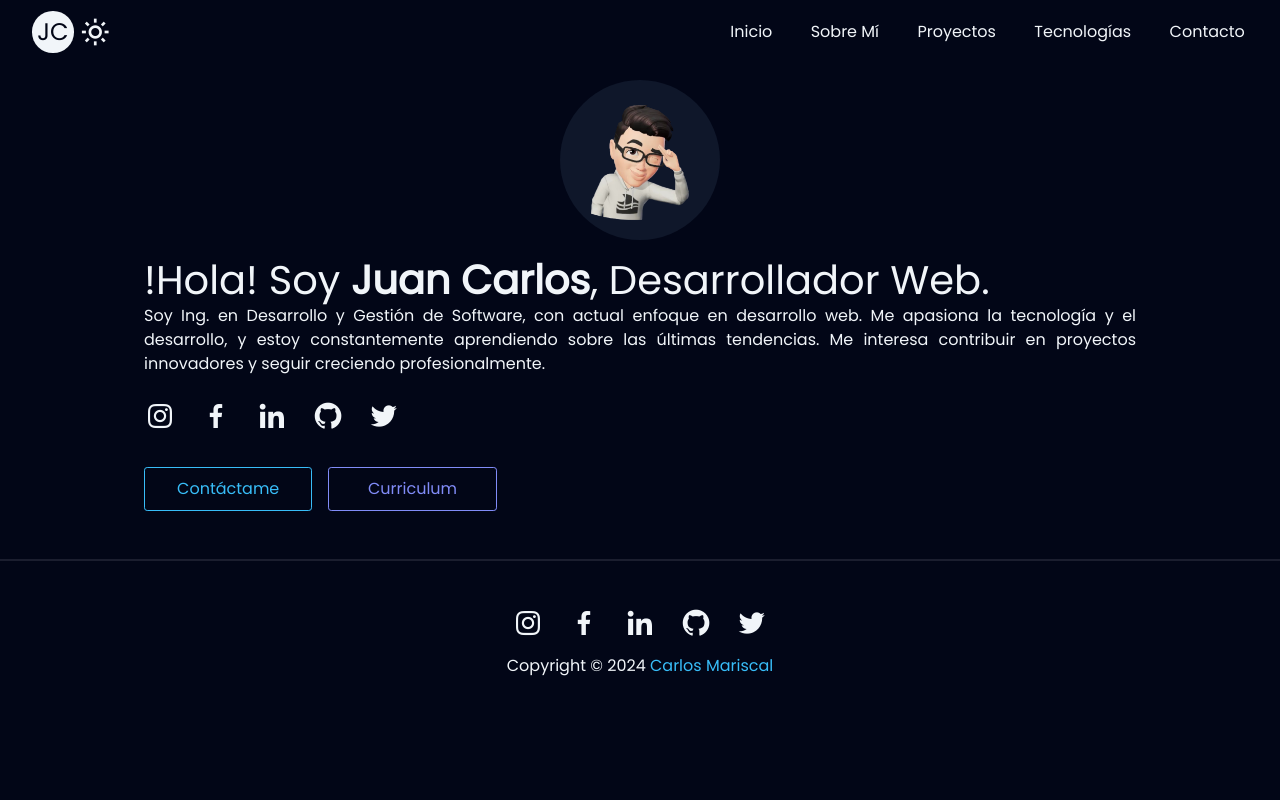
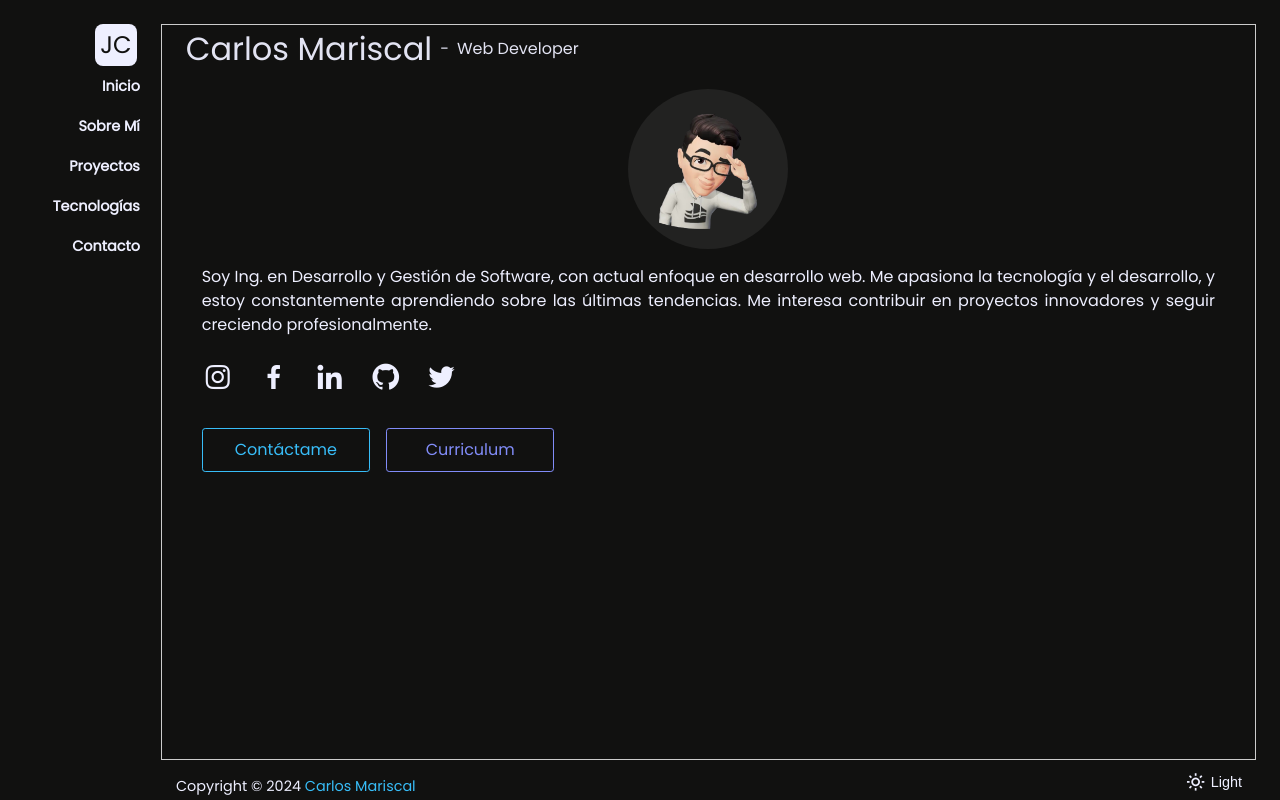
Before and after one commit to jcarlosMariscal/jcarlosMariscal, a Vue app: page / in a window 1280 px wide. Built offline with nearby package versions, Linux system fonts and the light colour scheme.

Commit message:
Rediseño de Portfolio

```diff
--- a/src/App.vue
+++ b/src/App.vue
@@ -1,20 +1,136 @@
 <template>
-  <NavBarMain />
-  <div class="container">
-    <router-view />
+  <div class="content">
+    <NavBarMain />
+    <div class="container">
+      <div class="container-resume">
+        <span class="resume-name">Carlos Mariscal</span>
+        <span>-</span>
+        <span class="resume-rol">Web Developer</span>
+      </div>
+      <div class="container-section">
+        <router-view />
+      </div>
+    </div>
+    <div class="content-theme">
+      <button type="button" class="theme-btn" @click.prevent="changeTheme">
+        <i class="bx" :class="{ 'bx-sun': darkMode, 'bx-moon': !darkMode }"></i>
+        <span class="theme-btn-text">{{ darkMode ? "Light" : "Dark" }}</span>
+      </button>
+    </div>
+    <div class="content-footer">
+      <p>Copyright © 2024 <a href="">Carlos Mariscal</a></p>
+    </div>
   </div>
-  <FooterMain />
 </template>
 <script setup lang="ts">
+import { onMounted, ref } from "vue";
 import NavBarMain from "./components/NavBarMain.vue";
-import FooterMain from "./components/FooterMain.vue";
+// import FooterMain from "./components/FooterMain.vue";
+const theme = ref<"light" | "dark">("light");
+const darkMode = ref(false);
+const changeTheme = () => {
+  theme.value = theme.value === "light" ? "dark" : "light";
+  localStorage.setItem("theme", theme.value);
+  updateTheme(theme.value);
+};
+
+const updateTheme = (value: string) => {
+  darkMode.value = value === "light" ? false : true;
+  document.documentElement.setAttribute("data-theme", value);
+};
+onMounted(() => {
+  const localTheme = localStorage.getItem("theme");
+  theme.value = localTheme === "light" ? "light" : "dark";
+  updateTheme(theme.value);
+});
 </script>
 <style>
 @import "assets/css/theme.css";
 @import "assets/css/style.css";
+.content {
+  /* background: pink; */
+  display: flex;
+  position: relative;
+}
+.content-theme {
+  position: absolute;
+  bottom: 0;
+  right: 0;
+  margin: 0 2rem;
+  margin-bottom: 0.4rem;
+  /* background: orange; */
+}
+.content-theme .theme-btn {
+  color: var(--color-text) !important;
+  background: transparent;
+  /* width: 1.8rem; */
+  /* height: 1.8rem; */
+  font-size: 1.3rem;
+  border: none;
+  display: flex;
+  align-items: center;
+  justify-content: center;
+  cursor: pointer;
+}
+.theme-btn-text {
+  font-size: 0.9rem;
+  margin-left: 0.3rem;
+}
+.content-footer {
+  position: absolute;
+  bottom: 0;
+  left: 0;
+  margin: 0 11rem;
+  font-size: 0.9rem;
+  margin-bottom: 0.4rem;
+  /* background: orange; */
+  color: var(--color-text);
+}
+.content-footer p a {
+  color: var(--color-primary);
+}
+.content-footer p a:hover {
+  color: var(--color-secondary);
+}
 .container {
-  height: auto;
-  margin: 1rem 8rem;
+  /* min-height: 50rem; */
+  /* max-height: 50rem; */
+  height: calc(100vh - 4.1rem);
+  width: 100%;
+  margin: 1.5rem;
+  /* background: yellow; */
+  /* padding: 1.5rem; */
+  border: 1px solid var(--color-border);
+  overflow: auto;
+  overflow: -moz-scrollbars-none; /* Para navegadores basados en Mozilla */
+  -ms-overflow-style: none; /* Para Internet Explorer y Edge */
+  /* -ms-overflow-style: none; */
+  /* background: green; */
+}
+.container::-webkit-scrollbar {
+  display: none; /* Para navegadores basados en WebKit como Chrome y Safari */
+}
+
+.container-resume {
+  display: flex;
+  align-items: center;
+  gap: 0.5rem;
+  position: sticky;
+  top: 0;
+  /* width: 100%; */
+  /* background: blue; */
+  background: var(--color-bg);
+  color: var(--color-text);
+  opacity: 0.95;
+  padding: 0.5rem 1.5rem;
+
+  z-index: 500;
+}
+.resume-name {
+  font-size: 2rem;
+}
+.container-section {
+  padding: 1rem 1.5rem;
 }
 .btn {
   color: var(--color-text);
--- a/src/assets/css/theme.css
+++ b/src/assets/css/theme.css
@@ -1,20 +1,22 @@
 :root {
-  --color-bg: rgb(241 245 249);
-  --color-text: #141414;
-  --color-white: rgb(241 245 249);
-  --color-dark: #141414;
-  --color-bg-second: rgb(229 231 235);
+  --color-bg: #eeefff;
+  --color-text: #111110;
+  --color-white: #eeefff;
+  --color-dark: #111110;
+  --color-bg-second: #dddeee;
   --color-primary: rgb(2 132 199); /* sky - tailwind */
   --color-secondary: #4f46e5; /* indigo - tailwind */
+  --color-border: #666666;
   --font-family: "Poppins", sans-serif;
 }
 [data-theme="dark"] {
-  --color-bg: #020617 !important;
-  --color-text: rgb(241 245 249) !important;
-  --color-white: rgb(241 245 249);
-  --color-dark: #141414 !important;
-  --color-bg-second: rgb(15 23 42) !important;
+  --color-bg: #111110 !important;
+  --color-text: #eeefff !important;
+  --color-white: #eeefff;
+  --color-dark: #111110 !important;
+  --color-bg-second: #222221 !important;
   --color-primary: rgb(56 189 248);
   --color-secondary: rgb(129 140 248);
+  --color-border: #ccc;
   --font-family: "Poppins", sans-serif;
 }
--- a/src/components/NavBarMain.vue
+++ b/src/components/NavBarMain.vue
@@ -3,14 +3,6 @@
     <div class="navbar__resume">
       <div class="navbar__resume-profile">
         <p class="profile-icon">JC</p>
-      </div>
-      <div class="navbar-theme">
-        <button type="button" class="theme-btn" @click.prevent="changeTheme">
-          <i
-            class="bx"
-            :class="{ 'bx-sun': darkMode, 'bx-moon': !darkMode }"
-          ></i>
-        </button>
       </div>
     </div>
     <div class="navbar__menu-mobile">
@@ -39,7 +31,7 @@
 </template>
 
 <script lang="ts" setup>
-import { onMounted, ref } from "vue";
+import { ref } from "vue";
 import ButtonHeader from "./pure/ButtonHeader.vue";
 type TNavigation = {
   title: string;
@@ -53,51 +45,39 @@ const navigation: TNavigation[] = [
   { title: "Contacto", to: "/contact" },
 ];
 const mobileNavbar = ref(false);
-const theme = ref<"light" | "dark">("light");
-const darkMode = ref(false);
 
-const updateTheme = (value: string) => {
-  darkMode.value = value === "light" ? false : true;
-  document.documentElement.setAttribute("data-theme", value);
-};
-onMounted(() => {
-  const localTheme = localStorage.getItem("theme");
-  theme.value = localTheme === "light" ? "light" : "dark";
-  updateTheme(theme.value);
-});
-
-const changeTheme = () => {
-  theme.value = theme.value === "light" ? "dark" : "light";
-  localStorage.setItem("theme", theme.value);
-  updateTheme(theme.value);
-};
 const navbarMobile = () => (mobileNavbar.value = !mobileNavbar.value);
 const handleClick = () => (mobileNavbar.value = false);
 </script>
 <style scoped>
 .navbar {
-  width: 100%;
-  height: 4rem;
-  position: sticky;
-  top: 0;
+  width: 10rem;
+  height: calc(100vh - 1.5rem);
+  /* position: sticky; */
+  /* top: 0; */
   display: flex;
-  align-items: center;
-  justify-content: space-between;
+  flex-direction: column;
+  /* align-items: center; */
+  /* justify-content: space-between; */
   background-color: var(--color-bg);
+  padding-top: 1.5rem;
   z-index: 999;
 }
 .navbar .navbar__resume {
   color: var(--color-text) !important;
-  display: flex;
-  align-items: center;
-  gap: 0.1rem;
-  margin-left: 2rem;
+  /* display: flex; */
+  /* flex-direction: column; */
+  /* justify-items: right; */
+  /* align-items: left; */
+  text-align: right;
+  /* gap: 0.1rem; */
+  /* margin-left: 2rem; */
+  /* background: purple; */
 }
 .navbar__resume-profile {
   width: 100%;
   display: flex;
-  justify-content: center;
-  align-items: center;
+  justify-content: right;
 }
 .navbar__resume-profile .profile-icon {
   background: var(--color-text);
@@ -109,7 +89,7 @@ const handleClick = () => (mobileNavbar.value = false);
   align-items: center;
   justify-content: center;
   font-size: 1.5rem;
-  border-radius: 50%;
+  border-radius: 0.5rem;
 }
 .navbar-theme .theme-btn {
   color: var(--color-text) !important;
@@ -126,12 +106,10 @@ const handleClick = () => (mobileNavbar.value = false);
 .navbar__menu-mobile {
   display: none;
 }
-.navbar__menu {
-  margin: 0 2rem;
-}
 .navbar__menu-options {
   display: flex;
-  gap: 2rem;
+  flex-direction: column;
+  /* gap: 2rem; */
 }
 @media screen and (max-width: 800px) {
   .navbar__menu-mobile {
--- a/src/components/pure/ButtonHeader.vue
+++ b/src/components/pure/ButtonHeader.vue
@@ -23,15 +23,18 @@ const props = defineProps({
 
 <style scoped>
 .menu__option .item {
+  text-align: center;
+  width: 100%;
   padding: 0 0.3rem;
   display: flex;
   align-items: center;
-  font-size: 1rem;
+  justify-content: right;
+  font-size: 0.9rem;
+  font-weight: 600;
   line-height: 24px;
   transition: all 0.1s ease-in;
   padding: 0.5rem 0.2rem;
   color: var(--color-text);
-  font-weight: 500 !important;
   /* background-color: aqua; */
   /* border: 1px solid red; */
 }
--- a/src/views/AboutMeView.vue
+++ b/src/views/AboutMeView.vue
@@ -3,7 +3,6 @@
     <!-- <div class="content-name"><h3>Sobre Mí</h3></div> -->
     <div class="content__information">
       <div class="information-text">
-        <h4>Hola, soy Juan Carlos. Encantado de conocerte.</h4>
         <p>
           Soy Ing. en Desarrollo y Gestión de Software, actualmente me
           desenvuelvo como desarrollador web y tengo experiencia de 2 años en
@@ -57,18 +56,18 @@ import avatar from "@/assets/about-avatar.png";
 
 <style scoped>
 .aboutMe__content {
-  display: flex;
+  /* display: flex;
   flex-direction: column;
   align-items: center;
   justify-content: center;
-  gap: 1rem;
+  gap: 1rem; */
 }
 
 .content__information {
   display: flex;
   flex-direction: column;
   gap: 2rem;
-  padding: 1rem;
+  /* padding: 1rem; */
 }
 .content__information .information-text {
   color: var(--color-text);
@@ -78,7 +77,7 @@ import avatar from "@/assets/about-avatar.png";
   line-height: 2.5rem;
 }
 .content__information .information-text p {
-  font-size: 1rem;
+  font-size: 0.9rem;
   line-height: 1.5rem;
   margin: 1rem 0;
   font-weight: normal !important;
--- a/src/views/HomeView.vue
+++ b/src/views/HomeView.vue
@@ -2,10 +2,10 @@
   <div class="main__content">
     <AvatarComponent :avatar1="avatar1" :avatar2="avatar2" :animate="true" />
     <div class="main__content-resume">
-      <h1 class="resume__title">
+      <!-- <h1 class="resume__title">
         !Hola! Soy <span class="title-name">Juan Carlos</span>, Desarrollador
         Web.
-      </h1>
+      </h1> -->
       <p class="resume__description">
         Soy Ing. en Desarrollo y Gestión de Software, con actual enfoque en
         desarrollo web. Me apasiona la tecnología y el desarrollo, y estoy
```
Also changed, not shown: 1 other file (tests, documents, lock files or other folders).
